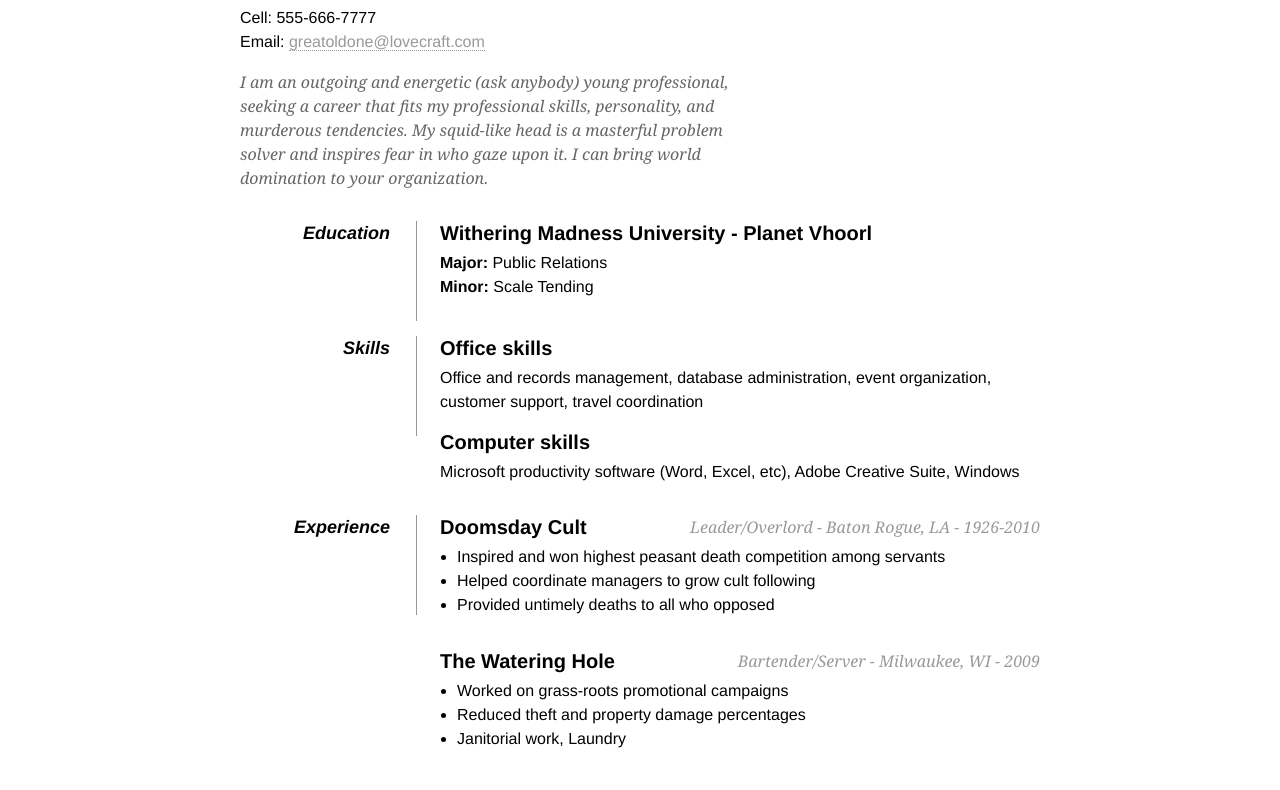
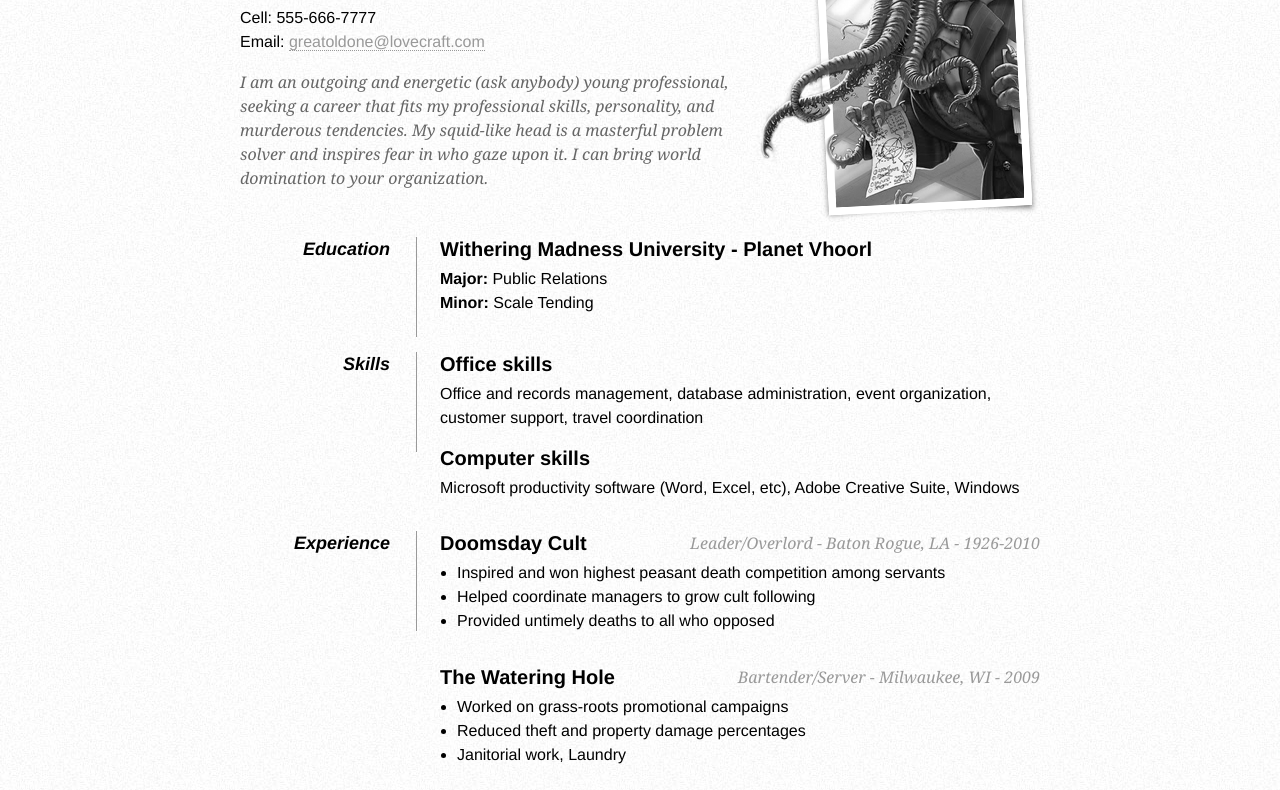
Before and after one commit to odane-peck/test, a plain HTML site: page index.html in a window 1280 px wide. Shown: the part 91-881 px from the top of the page. Drawn offline with Linux system fonts and the light colour scheme.

Commit message:
Update index.html

```diff
--- a/index.html
+++ b/index.html
@@ -10,7 +10,7 @@
 
      <style type="text/css">
         * { margin: 0; padding: 0;}
-        body { font: 16px Helvetica, Sans-Serif; line-height: 24px; background: url(images/noise.jpg); }
+        body { font: 16px Helvetica, Sans-Serif; line-height: 24px; background: url(noise.jpg); }
         .clear { clear: both; }
         #page-wrap { width: 800px; margin: 40px auto 60px; }
         #pic { float: right; margin: -30px 0 0 0; }
@@ -33,7 +33,7 @@
 
     <div id="page-wrap">
 
-        <img src="images/cthulu.png" alt="Photo of Cthulu" id="pic" />
+        <img src="cthulu.png" alt="Photo of Cthulu" id="pic" />
 
         <div id="contact-info" class="vcard">
 
```
